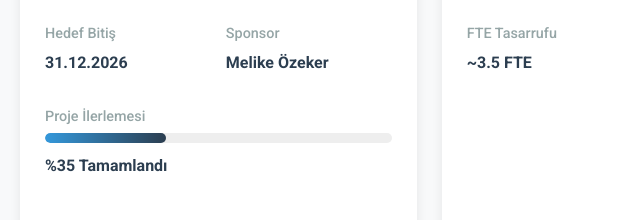
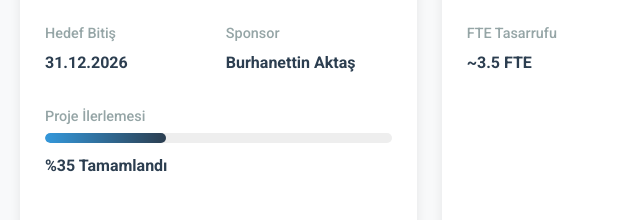
Before and after one commit to fatihucar66/Varlik_Yonetimi, a plain HTML site: page index.html in a window 1280 px wide. Shown: the part 379-599 px from the top of the page, 0-640 px from the left. Drawn offline with nearby package versions, Linux system fonts and the light colour scheme.

Commit message:
Update index.html

```diff
--- a/index.html
+++ b/index.html
@@ -584,7 +584,7 @@
                         </div>
                         <div class="info-item">
                             <div class="info-label">Sponsor</div>
-                            <div class="info-value">Melike Özeker</div>
+                            <div class="info-value">Burhanettin Aktaş</div>
                         </div>
                     </div>
 
```
